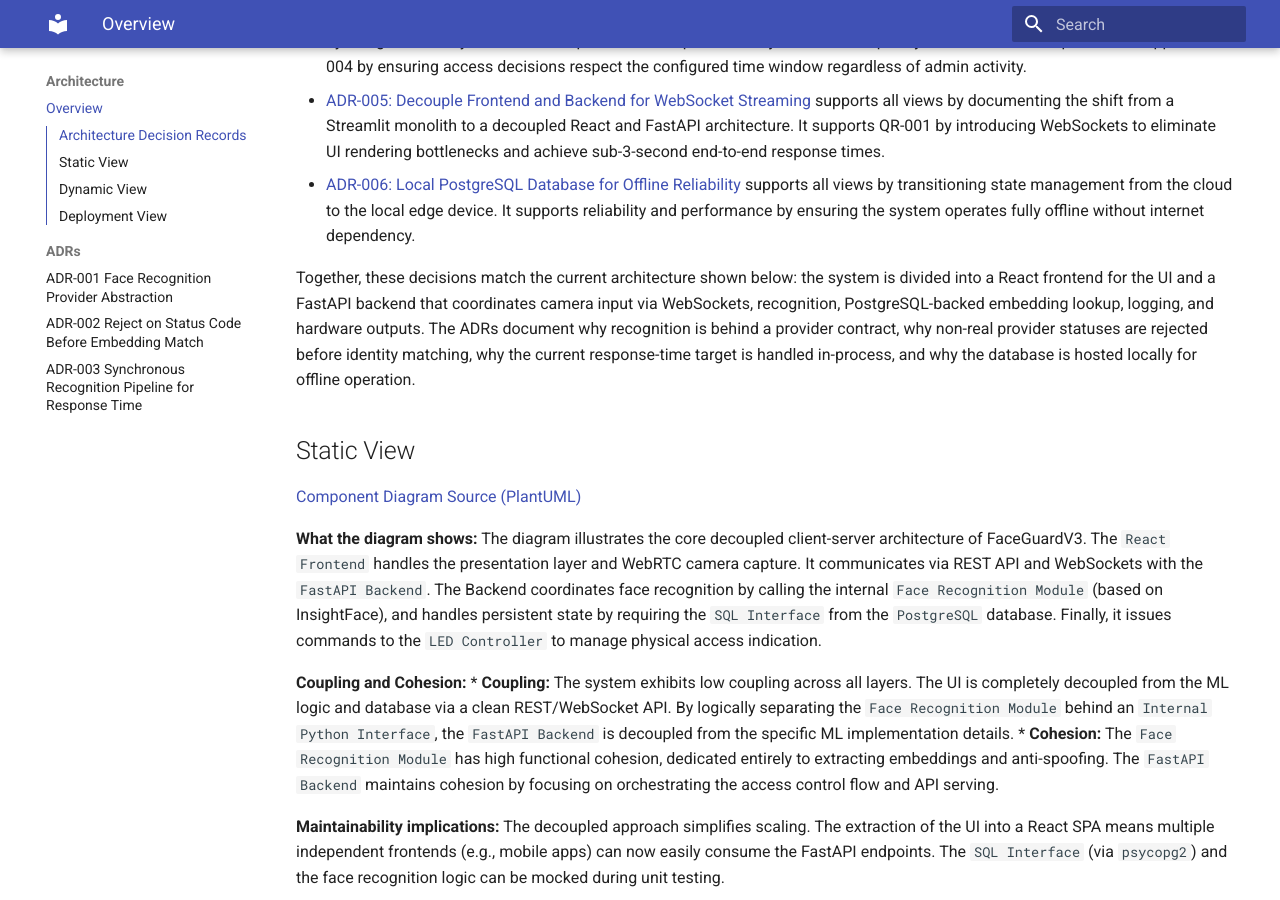
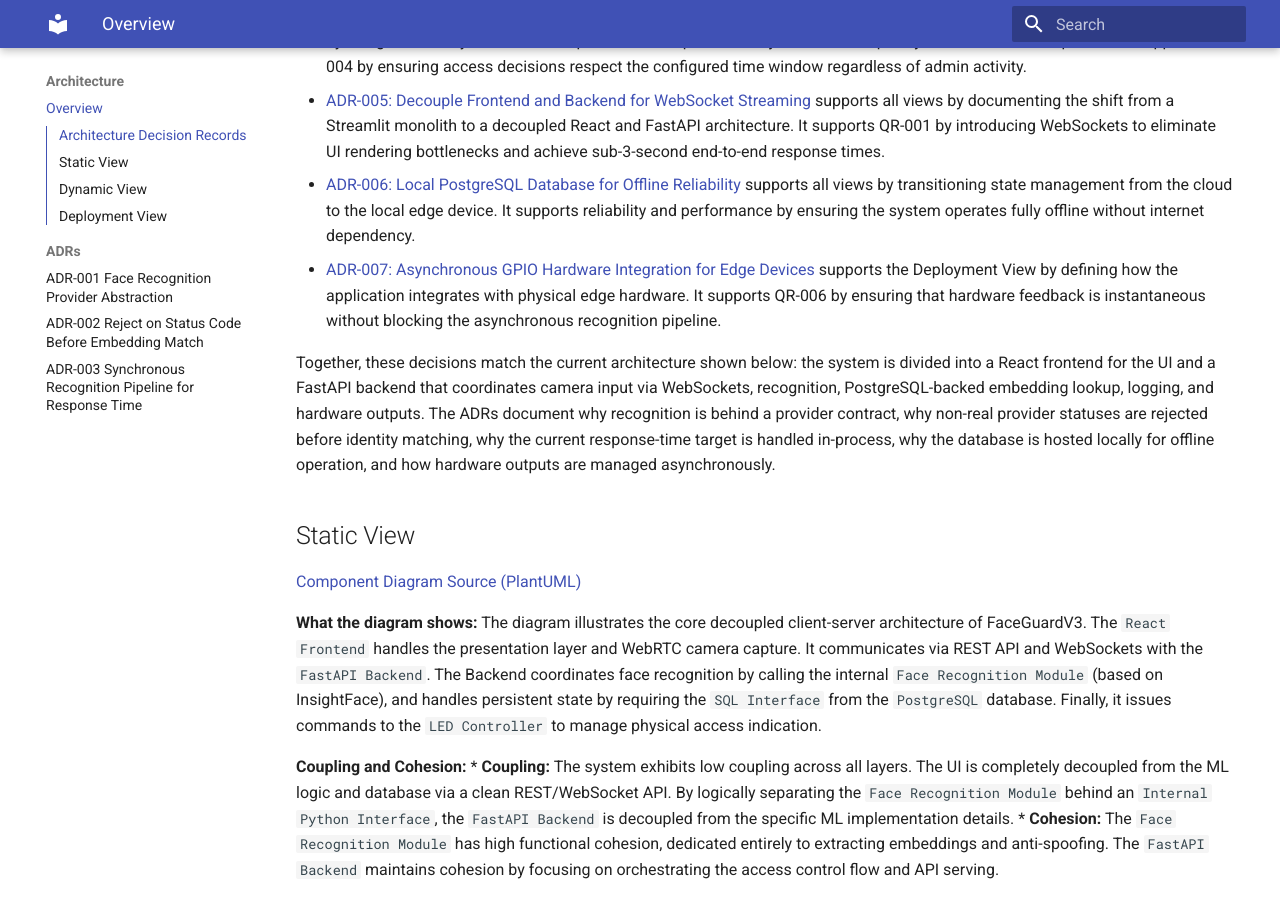
Before and after one commit to Innopolis-Robotics-Society/FaceGuardV3, an MkDocs documentation site: the page built from docs/architecture/README.md, in a window 1280 px wide and 900 px high, scrolled down 623 px. Built offline with MkDocs 1.6.1 and Material for MkDocs 9.7.7, drawn with Linux system fonts in a browser that asks for light colours.

Commit message:
update ADR README.md

```diff
--- a/docs/architecture/README.md
+++ b/docs/architecture/README.md
@@ -11,8 +11,9 @@ FaceGuardV3 implementation to the quality requirements:
 - [ADR-004: Enforce Temporary Access Window in Application Logic with TIMESTAMP Normalization](adr/ADR-004-temporary-access-window-enforcement.md) supports the Dynamic View by fixing the identity-verification step to exclude expired or not-yet-started temporary access before comparison. It supports QR-004 by ensuring access decisions respect the configured time window regardless of admin activity.
 - [ADR-005: Decouple Frontend and Backend for WebSocket Streaming](adr/ADR-005-decouple-frontend-backend-for-websocket-streaming.md) supports all views by documenting the shift from a Streamlit monolith to a decoupled React and FastAPI architecture. It supports QR-001 by introducing WebSockets to eliminate UI rendering bottlenecks and achieve sub-3-second end-to-end response times.
 - [ADR-006: Local PostgreSQL Database for Offline Reliability](adr/ADR-006-local-database-for-offline-reliability.md) supports all views by transitioning state management from the cloud to the local edge device. It supports reliability and performance by ensuring the system operates fully offline without internet dependency.
+- [ADR-007: Asynchronous GPIO Hardware Integration for Edge Devices](adr/ADR-007-gpio-hardware-integration.md) supports the Deployment View by defining how the application integrates with physical edge hardware. It supports QR-006 by ensuring that hardware feedback is instantaneous without blocking the asynchronous recognition pipeline.
 
-Together, these decisions match the current architecture shown below: the system is divided into a React frontend for the UI and a FastAPI backend that coordinates camera input via WebSockets, recognition, PostgreSQL-backed embedding lookup, logging, and hardware outputs. The ADRs document why recognition is behind a provider contract, why non-real provider statuses are rejected before identity matching, why the current response-time target is handled in-process, and why the database is hosted locally for offline operation.
+Together, these decisions match the current architecture shown below: the system is divided into a React frontend for the UI and a FastAPI backend that coordinates camera input via WebSockets, recognition, PostgreSQL-backed embedding lookup, logging, and hardware outputs. The ADRs document why recognition is behind a provider contract, why non-real provider statuses are rejected before identity matching, why the current response-time target is handled in-process, why the database is hosted locally for offline operation, and how hardware outputs are managed asynchronously.
 
 ## Static View
 
```
